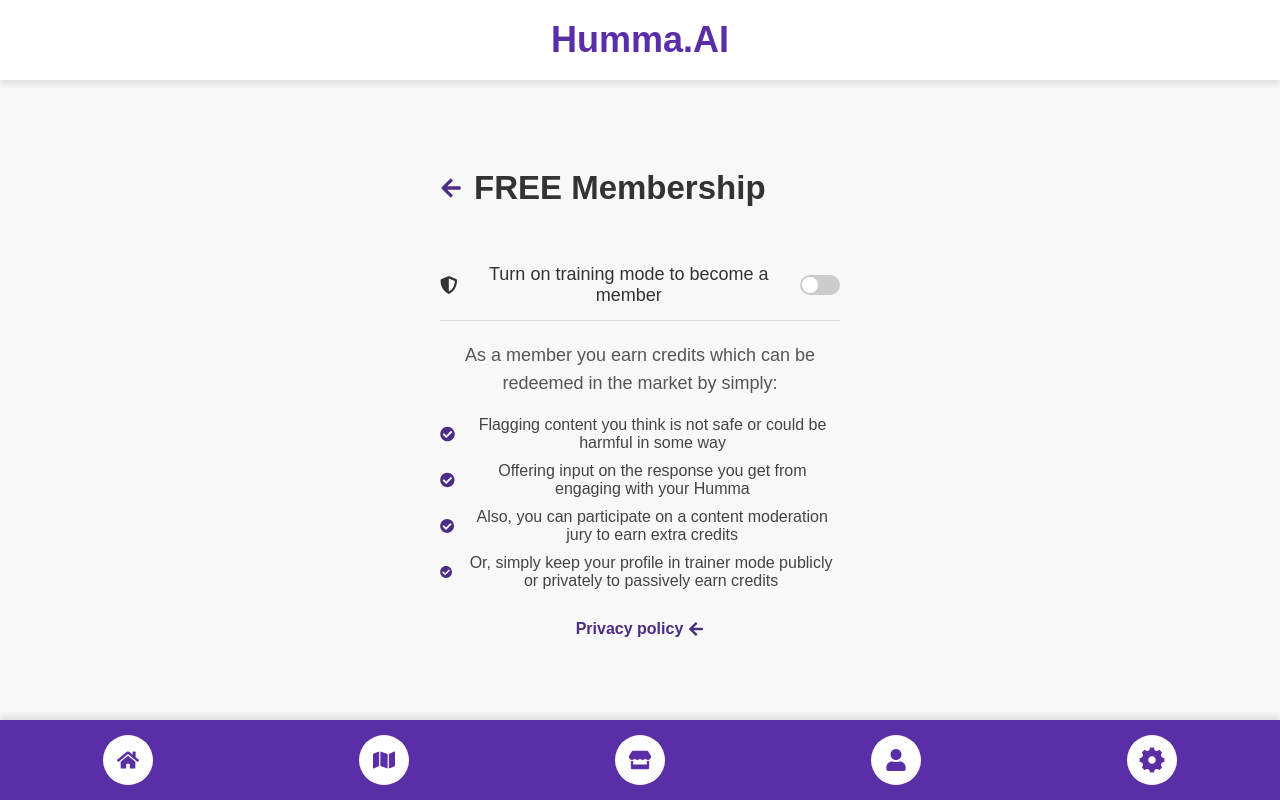
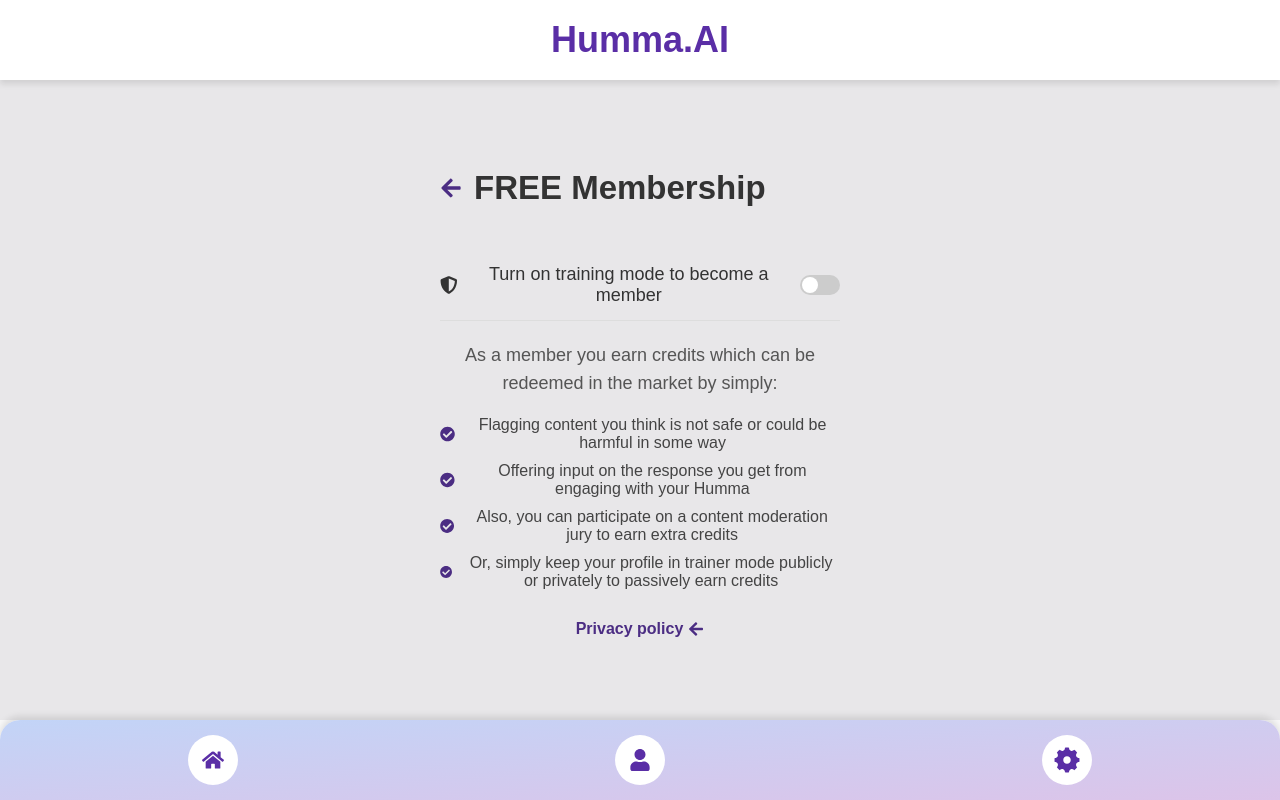
Before and after one commit to MiuMiuMiue/humma-web-app, a React (Create React App) app in the folder gui/: page /membership in a window 1280 px wide. Built offline with nearby package versions, Linux system fonts and the light colour scheme; sample sign-in values are in the browser's storage.

Commit message:
update the main section page

```diff
--- a/gui/src/App.js
+++ b/gui/src/App.js
@@ -47,16 +47,6 @@ function App() {
                                     <Home />
                                 </ProtectedRoute>
                             } />
-                            <Route path="/map" element={
-                                <ProtectedRoute>
-                                    <Map />
-                                </ProtectedRoute>
-                            } />
-                            <Route path="/market" element={
-                                <ProtectedRoute>
-                                    <Market />
-                                </ProtectedRoute>
-                            } />
                             <Route path="/profile" element={
                                 <ProtectedRoute>
                                     <Profile />
--- a/gui/src/components/bottomPanel.jsx
+++ b/gui/src/components/bottomPanel.jsx
@@ -12,12 +12,6 @@ function BottomPanel() {
       <NavLink to="/" className="nav-item">
         <FaHome className="nav-icon" />
       </NavLink>
-      <NavLink to="/map" className="nav-item">
-        <FaMap className="nav-icon" />
-      </NavLink>
-      <NavLink to="/market" className="nav-item">
-        <FaStore className="nav-icon" />
-      </NavLink>
       <NavLink to="/profile" className="nav-item">
         <FaUser className="nav-icon" />
       </NavLink>
--- a/gui/src/pages/map.jsx
+++ /dev/null
@@ -1,8 +0,0 @@
-// src/pages/map.jsx
-import React from "react";
-
-function Map() {
-    return <h2>🗺️ View the Map</h2>;
-}
-
-export default Map;
--- a/gui/src/pages/market.jsx
+++ /dev/null
@@ -1,8 +0,0 @@
-// src/pages/Market.jsx
-import React from "react";
-
-function Market() {
-    return <h2>🛍️ Explore the market</h2>;
-}
-
-export default Market;
--- a/gui/src/styles/global.css
+++ b/gui/src/styles/global.css
@@ -33,13 +33,14 @@ body {
     display: flex;
     justify-content: space-around;
     align-items: center;
-    background: #5A2EA6;
+    background: linear-gradient(to bottom right, #c2d4f7, #dcc4e9);
     position: fixed;
     bottom: 0;
     width: 100%;
     height: 10vh;
     box-shadow: 0px -4px 6px rgba(0, 0, 0, 0.1);
     z-index: 1000;
+    border-radius: 20px 20px 0 0;
 }
 
 .content {
@@ -49,4 +50,5 @@ body {
     height: calc(100vh - 20vh);
     box-sizing: border-box;
     overflow-y: auto;
+    background: #e8e7e9;
 }
```
